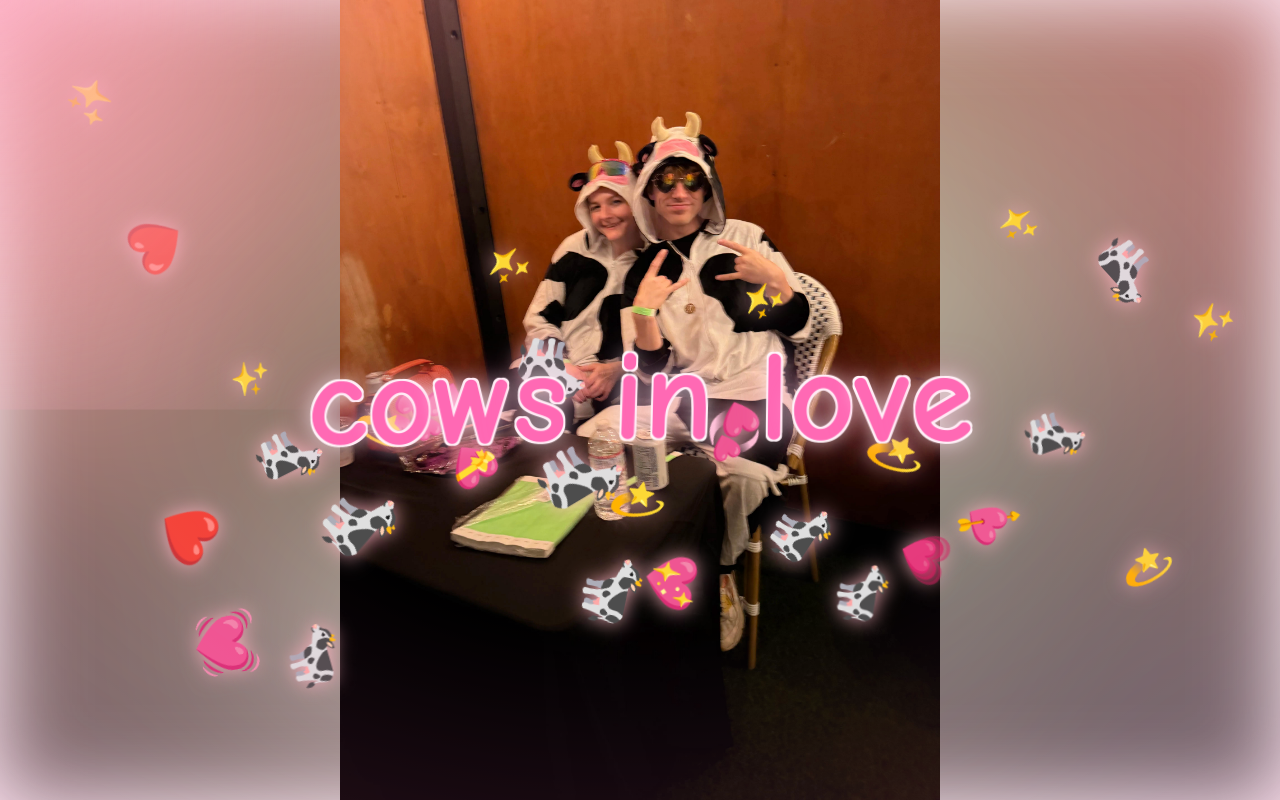
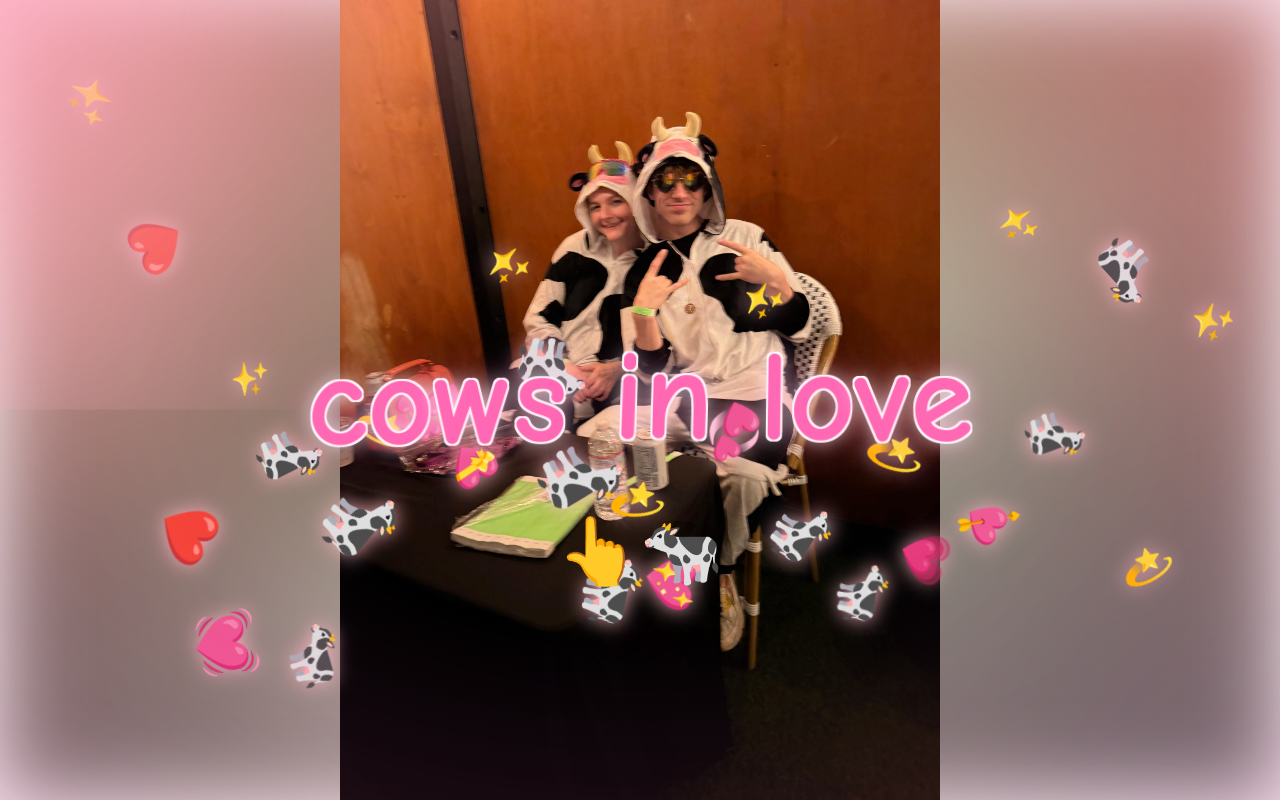
Before and after one commit to jamierpond/cowsinlove.com, a Next.js app: page / in a window 1280 px wide. Built offline with nearby package versions, Linux system fonts and the light colour scheme.

Commit message:
click me

```diff
--- a/app/globals.css
+++ b/app/globals.css
@@ -97,6 +97,15 @@ body {
   }
 }
 
+@keyframes bounce {
+  0%, 100% {
+    transform: translate(-50%, -50%) translateY(0) scale(1);
+  }
+  50% {
+    transform: translate(-50%, -50%) translateY(-20px) scale(1.1);
+  }
+}
+
 /* utility-ish classes that mirror your old styled-jsx */
 
 .floating-emoji {
--- a/app/interactive-content.tsx
+++ b/app/interactive-content.tsx
@@ -1,6 +1,6 @@
 'use client';
 
-import { useState, useEffect, useRef } from 'react';
+import { useState, useRef } from 'react';
 import { FLOATING_EMOJI } from './emoji';
 
 export default function InteractiveContent() {
@@ -8,16 +8,16 @@ export default function InteractiveContent() {
     { x: number; y: number; id: number; emoji: string; dx: number; dy: number; floatUp: number; rotation: number; duration: number }[]
   >([]);
   const audioRef = useRef<HTMLAudioElement>(null);
-
-  useEffect(() => {
-    if (audioRef.current) {
-      audioRef.current.play().catch(err => {
-        console.log('Audio autoplay failed:', err);
-      });
-    }
-  }, []);
+  const [audioStarted, setAudioStarted] = useState(false);
 
   const handleClick = (e: React.MouseEvent) => {
+    if (!audioStarted && audioRef.current) {
+      audioRef.current.play().catch(err => {
+        console.log('Audio play failed:', err);
+      });
+      setAudioStarted(true);
+    }
+
     const rect = e.currentTarget.getBoundingClientRect();
     const x = e.clientX - rect.left;
     const y = e.clientY - rect.top;
@@ -54,6 +54,23 @@ export default function InteractiveContent() {
   return (
     <>
       <audio ref={audioRef} src="/milkshake.mp3" loop />
+
+      {!audioStarted && (
+        <div
+          style={{
+            position: 'fixed',
+            top: '70%',
+            left: '50%',
+            transform: 'translate(-50%, -50%)',
+            fontSize: '4rem',
+            zIndex: 200,
+            pointerEvents: 'none',
+            animation: 'bounce 0.6s ease-in-out infinite',
+          }}
+        >
+          👆🐄
+        </div>
+      )}
 
       <div
         className="container"
```
